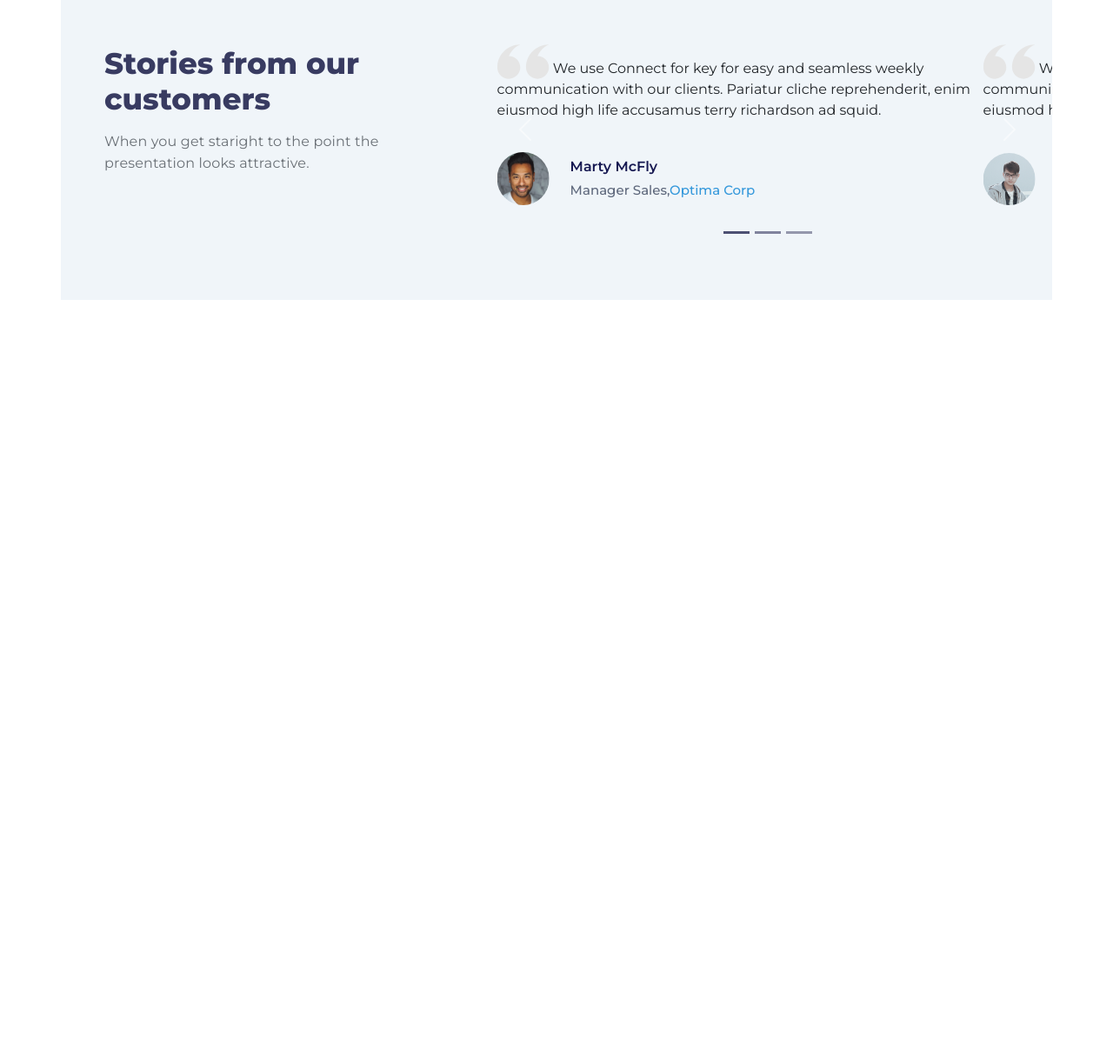
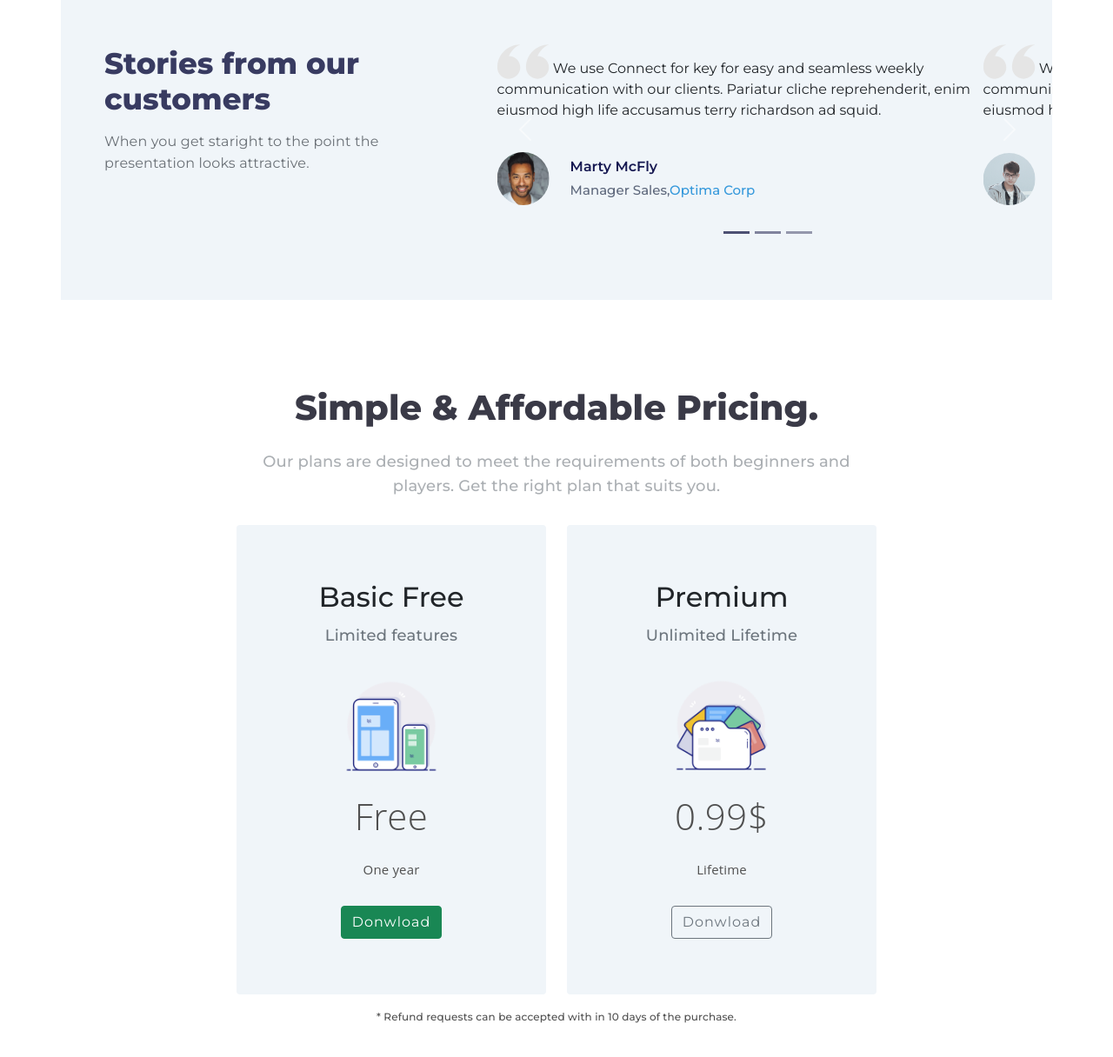
Before and after one commit to mDavron/bootstrap-project, a plain HTML site: page index.html in a window 1280 px wide. Shown: the part 2741-3957 px from the top of the page at 87% size. Before the commit the page ends 3086 px from the top, so only its background shows below. Drawn offline with nearby package versions, Linux system fonts and the light colour scheme.

Commit message:
pricing-section ends

```diff
--- a/css/custom.css
+++ b/css/custom.css
@@ -176,10 +176,11 @@ h1 {
 }
 
 /* reviews */
-.rev_block .quote-icon{
+.rev_block .quote-icon {
 	width: 60px;
-	vertical-align:bottom!important;
+	vertical-align: bottom !important;
 }
+
 .rev-intro {
 	text-align: left;
 	/* margin-top: 30px; */
@@ -201,23 +202,28 @@ h1 {
 	color: #6A7076;
 	margin-top: 15px;
 }
+
 /* REVIEWS */
-.reviews_inner{
+.reviews_inner {
 	text-align: center;
 	background: #f0f5f9;
 	padding: 50px 0;
 }
-.rev_block-bottom{
+
+.rev_block-bottom {
 	display: flex;
 	align-items: center;
 }
-.rev_block-bottom img{
-	width: 60px!important;
+
+.rev_block-bottom img {
+	width: 60px !important;
 	border-radius: 100%;
 }
-.rev_block{
+
+.rev_block {
 	padding-bottom: 25px;
 }
+
 .rev_block h2 {
 	display: inline;
 	font-size: 18px;
@@ -226,10 +232,12 @@ h1 {
 	line-height: 1.6;
 	margin-top: 15px;
 }
-.rev_block-bottom{
+
+.rev_block-bottom {
 	display: flex;
 	align-items: center;
 }
+
 .rev_block-bottom .rev-text h3 {
 	font-size: 16px;
 	color: #161851;
@@ -238,6 +246,7 @@ h1 {
 	margin-bottom: 5px;
 	margin-top: 18px;
 }
+
 .rev_block-bottom .rev-text p {
 	font-size: 15px;
 	font-weight: 500;
@@ -245,11 +254,52 @@ h1 {
 	color: #5e687c;
 	text-align: left;
 }
-.rev_block-bottom .rev-text span{
+
+.rev_block-bottom .rev-text span {
 	color: #3498db;
 }
-.carousel-indicators button{
-	background-color: #383B61!important;
+
+.carousel-indicators button {
+	background-color: #383B61 !important;
+}
+
+/* PRICING */
+.pricing h1 {
+	color: #3a3a47;
+	font-weight: 800;
+	line-height: 1.4;
+	margin-bottom: 20px;
+}
+
+.pricing p {
+	font-size: 18px;
+	font-weight: 500;
+	line-height: 1.6;
+	letter-spacing: 0.01em;
+	color: #ABAFB3;
+	margin-top: 10px;
+	margin-bottom: 30px;
+}
+
+.card-text .card-price {
+	font-family: 'Open Sans';
+	font-size: 42px;
+	font-weight: 300;
+	color: #505050;
+	margin-bottom: 15px;
+}
+
+.card-text .card-price-info {
+	font-family: 'Open Sans';
+	font-size: 15px;
+	font-weight: 500;
+	color: #505050;
+}
+
+p.refund-text{
+	font-size: 12px;
+	font-weight: 500;
+	color: #505050;
 }
 
 
@@ -267,7 +317,8 @@ h1 {
 	.results h1 {
 		font-size: 28px;
 	}
-	.reviews_inner{
+
+	.reviews_inner {
 		/* text-align: center;
 		background: #f0f5f9; */
 		padding: 20px 0;
--- a/index.html
+++ b/index.html
@@ -21,6 +21,7 @@
   <link rel="stylesheet" href="./css/custom.css">
   <title>Bootstrap Project</title>
 </head>
+
 <body>
   <div class="wrapper">
     <!-- ============ NAVBAR HERE ============ -->
@@ -243,9 +244,12 @@
           <div class="col-sm-12 col-md-7">
             <div id="carouselExampleIndicators" class="carousel slide" data-bs-ride="carousel">
               <div class="carousel-indicators">
-                <button type="button" data-bs-target="#carouselExampleIndicators" data-bs-slide-to="0" class="active" aria-current="true" aria-label="Slide 1"></button>
-                <button type="button" data-bs-target="#carouselExampleIndicators" data-bs-slide-to="1" aria-label="Slide 2"></button>
-                <button type="button" data-bs-target="#carouselExampleIndicators" data-bs-slide-to="2" aria-label="Slide 3"></button>
+                <button type="button" data-bs-target="#carouselExampleIndicators" data-bs-slide-to="0" class="active"
+                  aria-current="true" aria-label="Slide 1"></button>
+                <button type="button" data-bs-target="#carouselExampleIndicators" data-bs-slide-to="1"
+                  aria-label="Slide 2"></button>
+                <button type="button" data-bs-target="#carouselExampleIndicators" data-bs-slide-to="2"
+                  aria-label="Slide 3"></button>
               </div>
               <div class="carousel-inner p-5">
 
@@ -279,8 +283,8 @@
                       <img src="./images/rev2.png" alt="...">
                     </div>
                     <div class="rev-text ms-4">
-                      <h3 class="text-start">Marty McFly</h3>
-                      <p>Manager Sales,<span>Optima Corp</span></p>
+                      <h3 class="text-start">Dr Strange</h3>
+                      <p>CTO,<span>Arma Sistems</span></p>
                     </div>
                   </div>
                 </div>
@@ -297,7 +301,7 @@
                       <img src="./images/rev3.png" alt="...">
                     </div>
                     <div class="rev-text ms-4">
-                      <h3 class="text-start">Marty McFly</h3>
+                      <h3 class="text-start">John Kennedy</h3>
                       <p>Manager Sales,<span>Optima Corp</span></p>
                     </div>
                   </div>
@@ -306,11 +310,13 @@
 
 
               </div>
-              <button class="carousel-control-prev" type="button" data-bs-target="#carouselExampleIndicators" data-bs-slide="prev">
+              <button class="carousel-control-prev" type="button" data-bs-target="#carouselExampleIndicators"
+                data-bs-slide="prev">
                 <span class="carousel-control-prev-icon" aria-hidden="true"></span>
                 <span class="visually-hidden">Previous</span>
               </button>
-              <button class="carousel-control-next" type="button" data-bs-target="#carouselExampleIndicators" data-bs-slide="next">
+              <button class="carousel-control-next" type="button" data-bs-target="#carouselExampleIndicators"
+                data-bs-slide="next">
                 <span class="carousel-control-next-icon" aria-hidden="true"></span>
                 <span class="visually-hidden">Next</span>
               </button>
@@ -321,6 +327,54 @@
       </div>
     </section>
 
+    <!-- ============ PRICING HERE ============ -->
+    <section id="pricing" class="pricing py-5">
+      <div class="container text-center">
+        <div class="row">
+          <div class="col-sm-10 offset-sm-1 col-lg-8 offset-lg-2 text-center">
+            <h1 class="mt-5">Simple & Affordable Pricing.</h1>
+            <p>Our plans are designed to meet the requirements of both beginners
+              and players. Get the right plan that suits you.</p>
+
+            <div class="row">
+              <div class="col-12 col-md-6 mb-4 mb-md-0">
+                <div class="card border-0 p-5" style="background-color:#f0f5f9;">
+                  <div class="card-body text-center">
+                    <h2 class="card-title">Basic Free</h2>
+                    <p class="text-secondary">Limited features</p>
+                    <img src="./images/f1.png" alt="" style="width:120px">
+                    <div class="card-text">
+                      <p class="card-price">Free</p>
+                      <p class="card-price-info">One year</p>
+                      <a href="#" class="btn btn-success">Donwload</a>
+                    </div>
+                  </div>
+                </div>
+              </div>
+              <!-- col -->
+              <div class="col-12 col-md-6 mb-4 mb-md-0">
+                <div class="card border-0 p-5" style="background-color:#f0f5f9;">
+                  <div class="card-body text-center">
+                    <h2 class="card-title">Premium</h2>
+                    <p class="text-secondary">Unlimited Lifetime</p>
+                    <img src="./images/f3.png" alt="f3.png" style="width:120px">
+                    <div class="card-text">
+                      <p class="card-price">0.99$</p>
+                      <p class="card-price-info">Lifetime</p>
+                      <a href="#" class="btn btn-outline-secondary">Donwload</a>
+                    </div>
+                  </div>
+                </div>
+              </div>
+              <!-- col -->
+            </div>
+            <p class="refund-text mt-md-3">* Refund requests can be accepted with in 10 days of the purchase.</p>
+          </div>
+        </div>
+      </div>
+    </section>
+
+
 
   </div>
   <!-- ============ BOOTSTRAP SCRIPT ============ -->
```
Also changed, not shown: images/f3 (1).png (deleted). Lines whose indentation alone changed are shown as unchanged.
